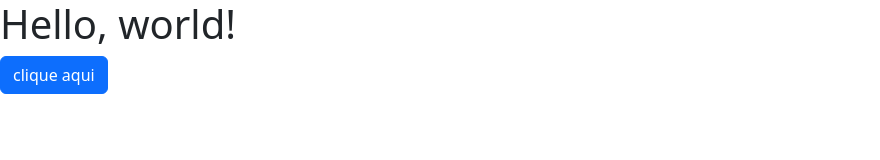
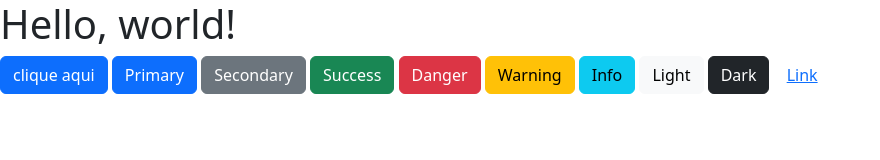
Before and after one commit to ana-ju-machado/chatN2, a plain HTML site: page index.html in a window 1280 px wide. Shown: the whole page, without its empty margins (0-880 px from the left). Drawn offline with nearby package versions, Linux system fonts and the light colour scheme.

Commit message:
mais butão

```diff
--- a/index.html
+++ b/index.html
@@ -11,4 +11,13 @@
     <button class="btn btn-primary">clique aqui</button>
     <script src="https://cdn.jsdelivr.net/npm/bootstrap@5.3.8/dist/js/bootstrap.bundle.min.js" integrity="sha384-FKyoEForCGlyvwx9Hj09JcYn3nv7wiPVlz7YYwJrWVcXK/BmnVDxM+D2scQbITxI" crossorigin="anonymous"></script>
   </body>
-</html>
+</html><button type="button" class="btn btn-primary">Primary</button>
+  <button type="button" class="btn btn-secondary">Secondary</button>
+  <button type="button" class="btn btn-success">Success</button>
+  <button type="button" class="btn btn-danger">Danger</button>
+  <button type="button" class="btn btn-warning">Warning</button>
+  <button type="button" class="btn btn-info">Info</button>
+  <button type="button" class="btn btn-light">Light</button>
+  <button type="button" class="btn btn-dark">Dark</button>
+
+  <button type="button" class="btn btn-link">Link</button>
```
